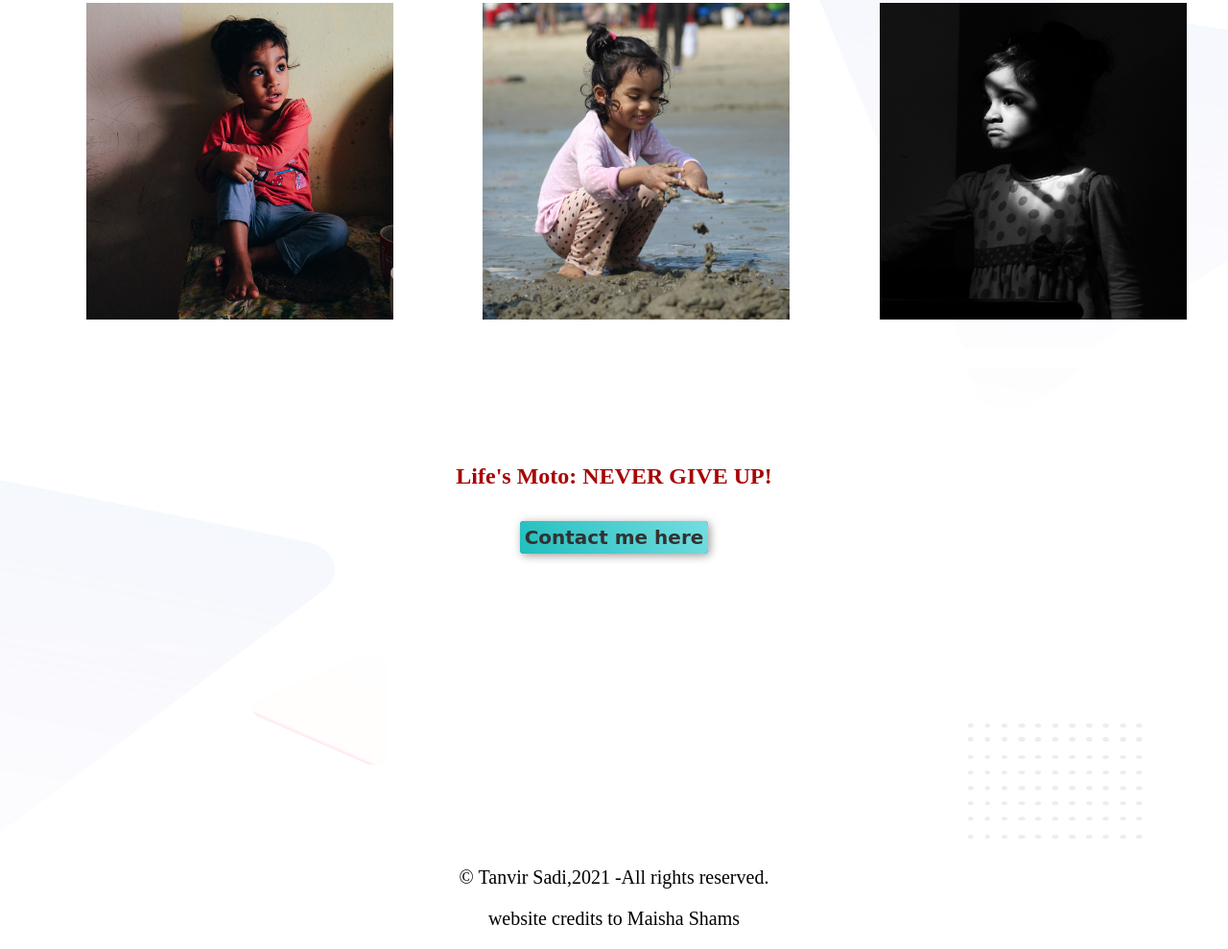
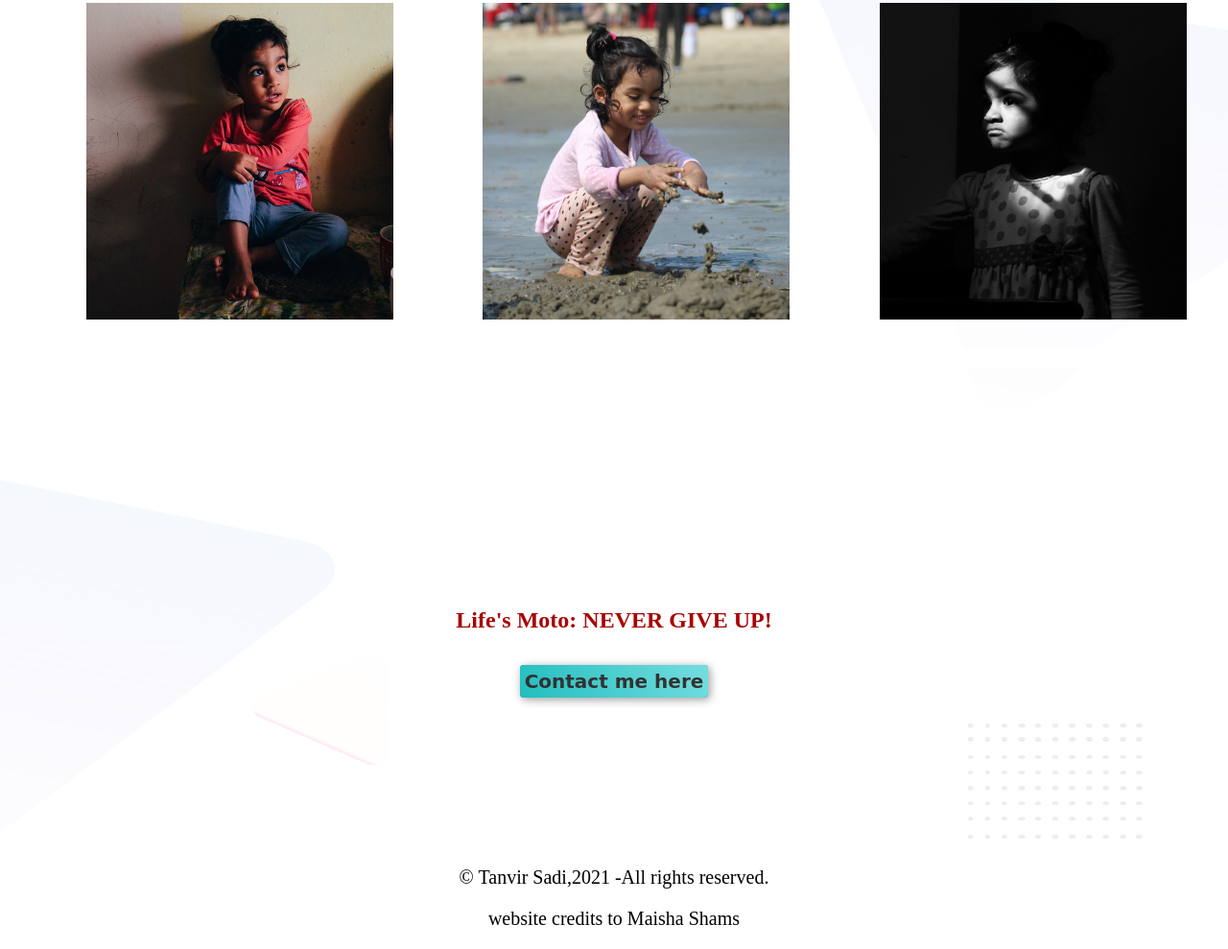
Before and after one commit to Maisha-Shams/client-website, a plain HTML site: page index.html in a window 1280 px wide. Shown: the part 1157-2146 px from the top of the page at 96% size. Drawn offline with Linux system fonts and the light colour scheme; a web font is replaced by a local one.

```diff
--- a/style.css
+++ b/style.css
@@ -119,7 +119,7 @@ body{
 }
 .sec4{
     position: relative ;
-    top: 100px;}
+    top: 250px;}
 
 .emailbutt{
     background-image: linear-gradient(60deg, rgb(34, 190, 190),rgb(117, 221, 224));
```
